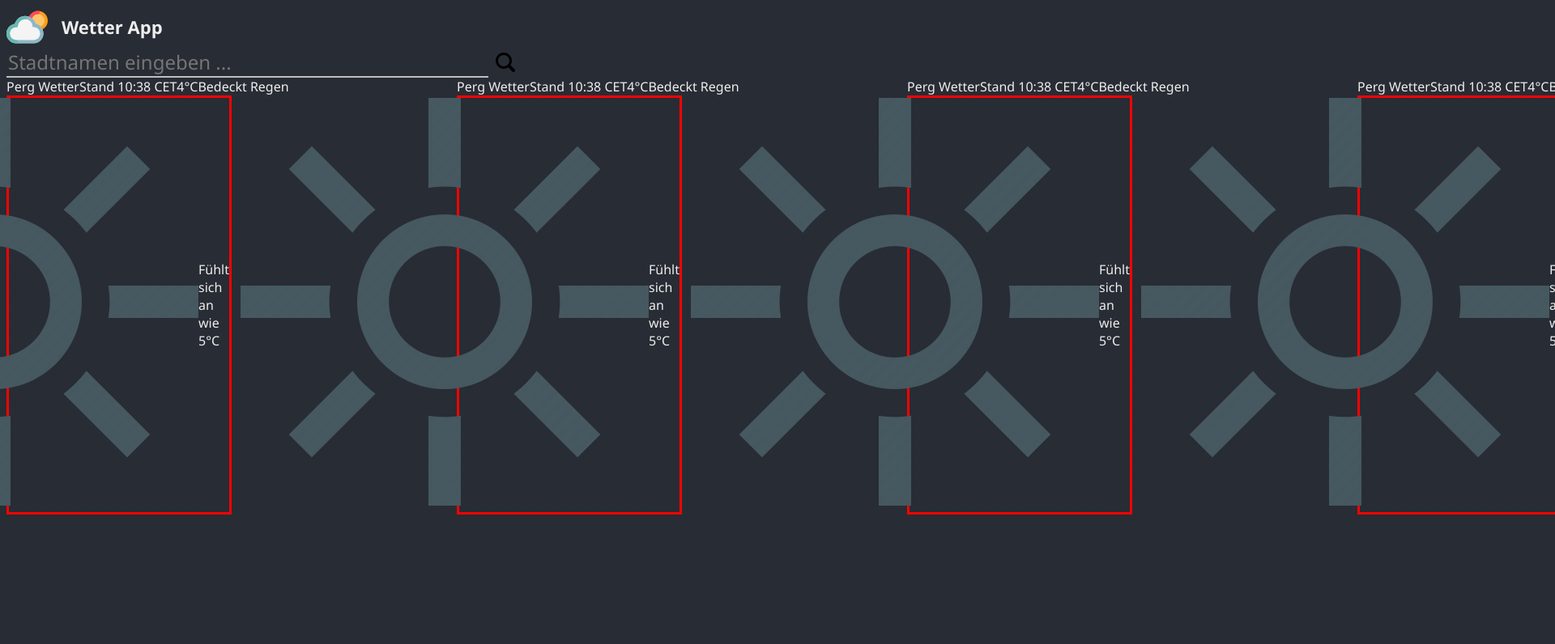
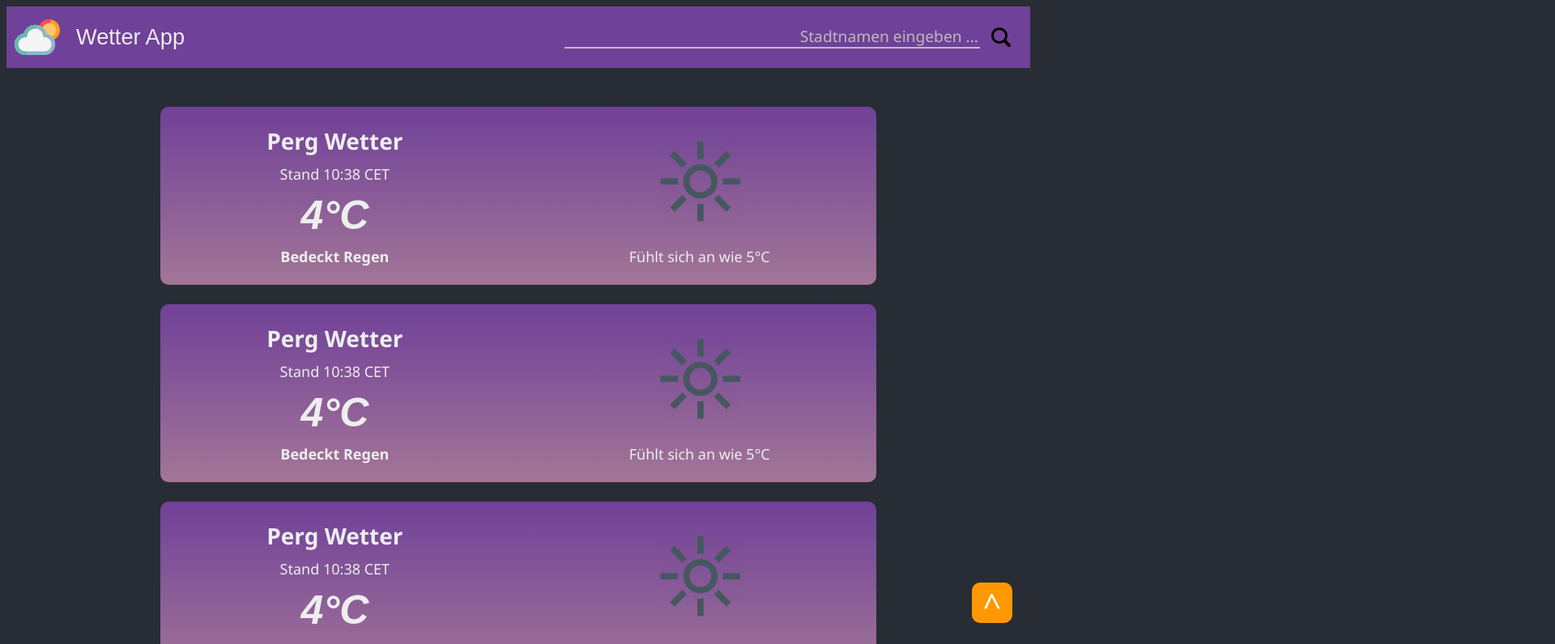
Before and after one commit to ItIsJul1an/weather-app, a React (Create React App) app: page / in a window 1280 px wide. Shown: the top 796 px of the page at 81% size, 1920 px wide, since content can reach past the window. Built offline with nearby package versions, Linux system fonts and the light colour scheme.

Commit message:
Added much more new CSS Content

```diff
--- a/src/index.css
+++ b/src/index.css
@@ -1,80 +1,169 @@
 * {
-    box-sizing: border-box;
     scroll-behavior: smooth;
-    font-family: "Segoe UI", serif;
     color: #eee;
+    font-family: "Segoe UI", sans-serif;
+    border-radius: 10px;
 }
 
 html {
     background: #282c34;
+    min-width: 265px;
+}
+
+span {
+    display: block;
+    margin: 5px;
 }
 
 .main-container {
-    display: flex;
-    justify-content: space-between;
+    display: grid;
+    gap: 1.5rem;
+    place-items: center;
+    margin-top: 3rem;
+    grid-auto-flow: row;
 }
 
-.app-info-container {
-    width: fit-content;
+.main-container-header {
+    position: sticky;
+    top: 0;
+    display: grid;
+    grid-auto-flow: column;
+    background: #704198;
+    border-radius: unset;
+    padding: 10px;
+}
+
+.content-container {
+    display: grid;
+    width: 70%;
+    gap: 1rem;
+    grid-auto-flow: column;
+    background: linear-gradient(to bottom, #704198, #895b98, #a37697);
+}
+
+.app-info-container, .search-container {
     display: flex;
     align-items: center;
 }
 
 .search-container {
-    width: 50%;
-    display: flex;
-    align-items: center;
     justify-content: right;
 }
 
+.weather-info-container {
+    display: grid;
+    padding: 18px;
+    place-items: center;
+    text-align: center;
+}
+
+.weather-icon-container {
+    display: grid;
+    padding: 18px;
+    place-items: center;
+    grid-template-rows: repeat(1, 1fr);
+    text-align: center;
+}
+
 .app-logo {
-    width: min(15%, 4rem);
+    width: min(20%, 3.5rem);
     margin-right: min(4%, 20px);
 }
 
-.search-icon {
-    width: 2rem;
-    margin-left: 5px;
+.app-label {
+    font-family: "Segoe UI Black", sans-serif;
+    font-size: min(4.5vw, 1.7rem);
 }
 
-.app-label {
-    font-weight: 1000;
-    font-size: min(6vw, 2rem);
+.search-icon {
+    width: min(13%, 2rem);
+    margin: 5px 10px;
+}
+
+.weather-icon {
+    width: 100px;
+}
+
+.large-bold-font {
+    font-size: 28px;
+    font-weight: bold;
+}
+
+.normal-font {
+    font-size: 18px;
+}
+
+.normal-bold-font {
+    font-size: 18px;
+    font-weight: bold;
+}
+
+.large-bold-cursive-font {
+    font-family: "Segoe UI Black", sans-serif;
+    font-style: italic;
+    font-size: 50px;
+    font-weight: bold;
 }
 
 .input-field {
-    width: 100%;
+    width: 73%;
     border: 0;
+    outline: 0;
+    border-radius: unset;
     border-bottom: 2px solid #bebebe;
-    outline: 0;
-    font-size: 24px;
     background: transparent;
-    transition: border-color 0.2s;
+    text-align: right;
+}
+
+.input-field::placeholder {
+    color: #bbbbbb;
+    font-size: min(3vw, 1.2rem);
 }
 
 .input-field:focus {
     font-weight: 600;
     border-width: 3px;
-    border-image: linear-gradient(to right, #76bdb8, #fd4a5c);
+    border-image: linear-gradient(to right, #ffc56d, #fd4a5c);
     border-image-slice: 1;
 }
 
-.weather-info-container {
 
+.back-to-top {
+    width: 50px;
+    height: 50px;
+    text-align: center;
+    position: fixed;
+    bottom: 30px;
+    right: 30px;
+    border: 0;
+    outline: 0;
+    background-color: #FF9800;
+    text-decoration: none;
+    transition: background-color .3s,
+    opacity .5s, visibility .5s;
 }
 
-.weather-icon-container {
-    border: 3px solid red;
-    width: 50%;
-    display: flex;
-    align-items: center;
-    justify-content: right;
+.back-to-top::before {
+    content: "^";
+    font-size: 2.5rem;
+    color: #fff;
 }
+
+.back-to-top:hover {
+    cursor: pointer;
+    background-color: #cc7900;
+}
+
+.back-to-top:active {
+    background-color: #b26a00;
+}
+
 
 /* For mobile phones: */
 @media only screen and (max-width: 366px) {
-    .main-container {
-        display: block;
+    .main-container-header {
+        grid-auto-flow: row;
+        gap: 1rem;
     }
 
     .app-info-container {
@@ -82,144 +171,46 @@ html {
         justify-content: center;
     }
 
-    .search-container {
-        width: 100%;
-        display: flex;
-        align-items: center;
-        justify-content: right;
-        margin-top: 20px;
+    .app-logo {
+        width: 20%;
     }
 
-    [class*="col-"] {
+    .app-label {
+        font-size: 30px;
+    }
+
+    .input-field {
+        text-align: center;
         width: 100%;
+    }
+
+    .input-field::placeholder {
+        font-size: 1.3rem;
     }
 }
 
-
 /* For tablets: */
-@media only screen and (min-width: 600px) {
-    .app-logo {
-        width: 12%;
+@media only screen and (max-width: 400px) {
+    .content-container {
+        grid-auto-flow: row;
     }
 
-    .app-label {
-        font-weight: 1000;
-        font-size: 22px;
-    }
-
-    .col-s-1 {
-        width: 8.33%;
-    }
-
-    .col-s-2 {
-        width: 16.66%;
-    }
-
-    .col-s-3 {
-        width: 25%;
-    }
-
-    .col-s-4 {
-        width: 33.33%;
-    }
-
-    .col-s-5 {
-        width: 41.66%;
-    }
-
-    .col-s-6 {
-        width: 50%;
-    }
-
-    .col-s-7 {
-        width: 58.33%;
-    }
-
-    .col-s-8 {
-        width: 66.66%;
-    }
-
-    .col-s-9 {
-        width: 75%;
-    }
-
-    .col-s-10 {
-        width: 83.33%;
-    }
-
-    .col-s-11 {
-        width: 91.66%;
-    }
-
-    .col-s-12 {
-        width: 100%;
+    .weather-icon-container {
+        border-top: 4px solid #eee;
+        place-items: center;
     }
 }
 
-/* For desktop: */
-@media only screen and (min-width: 768px) {
-
-    .col-1 {
-        width: 8.33%;
-    }
-
-    .col-2 {
-        width: 16.66%;
-    }
-
-    .col-3 {
-        width: 25%;
-    }
-
-    .col-4 {
-        width: 33.33%;
-    }
-
-    .col-5 {
-        width: 41.66%;
-    }
-
-    .col-6 {
-        width: 50%;
-    }
-
-    .col-7 {
-        width: 58.33%;
-    }
-
-    .col-8 {
-        width: 66.66%;
-    }
-
-    .col-9 {
-        width: 75%;
-    }
-
-    .col-10 {
-        width: 83.33%;
-    }
-
-    .col-11 {
-        width: 91.66%;
-    }
-
-    .col-12 {
-        width: 100%;
-    }
-}
-
-/* For desktop: Fullscreen: full width of custom-inner-div*/
-@media only screen and (min-width: 1200px) {
-    .custom-inner-div {
-        display: inline-block;
+/* For tablets: */
+@media only screen and (max-width: 600px) {
+    .content-container {
         width: 100%;
     }
 
-    .col-8 {
-        width: 66.66%;
-    }
-
-    .col-s-7 {
-        width: 58.33%;
+    .back-to-top {
+        width: 100%;
+        height: 45px;
+        bottom: 0;
+        right: 0;
     }
 }
```
